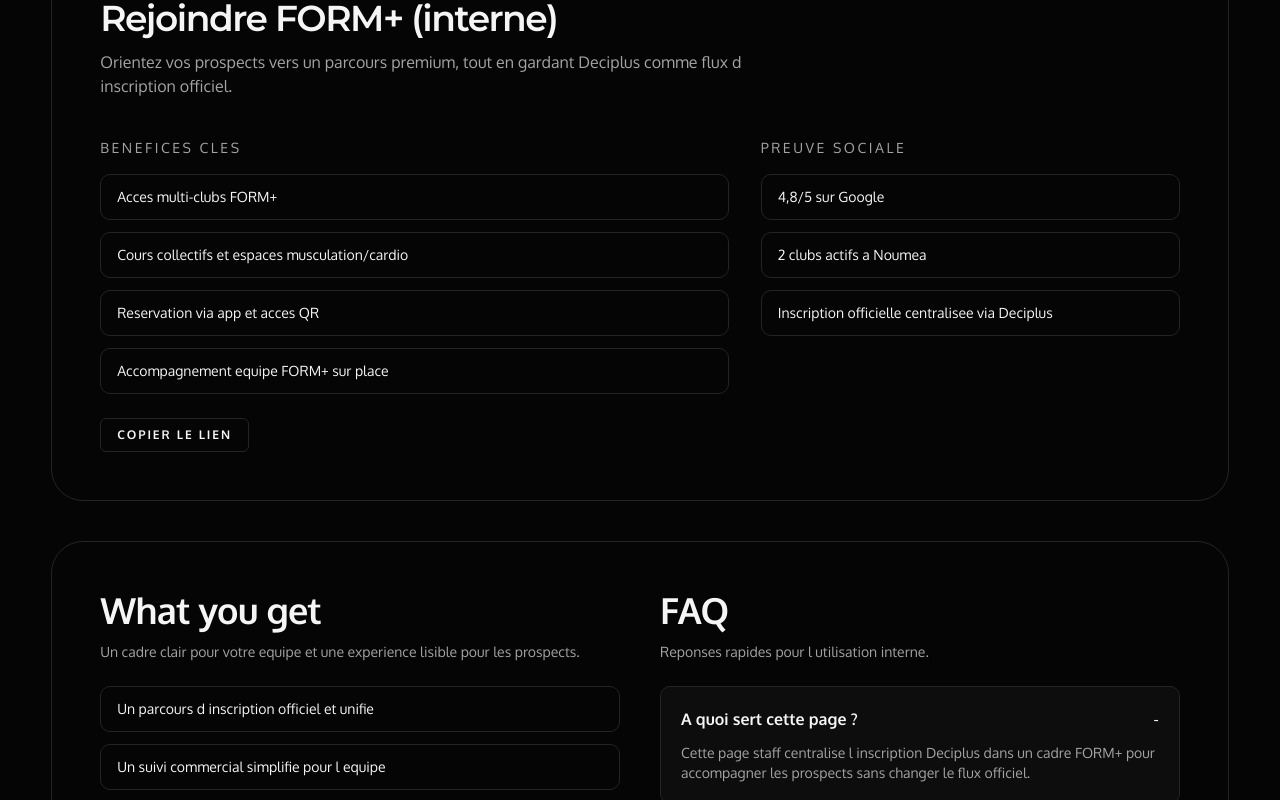
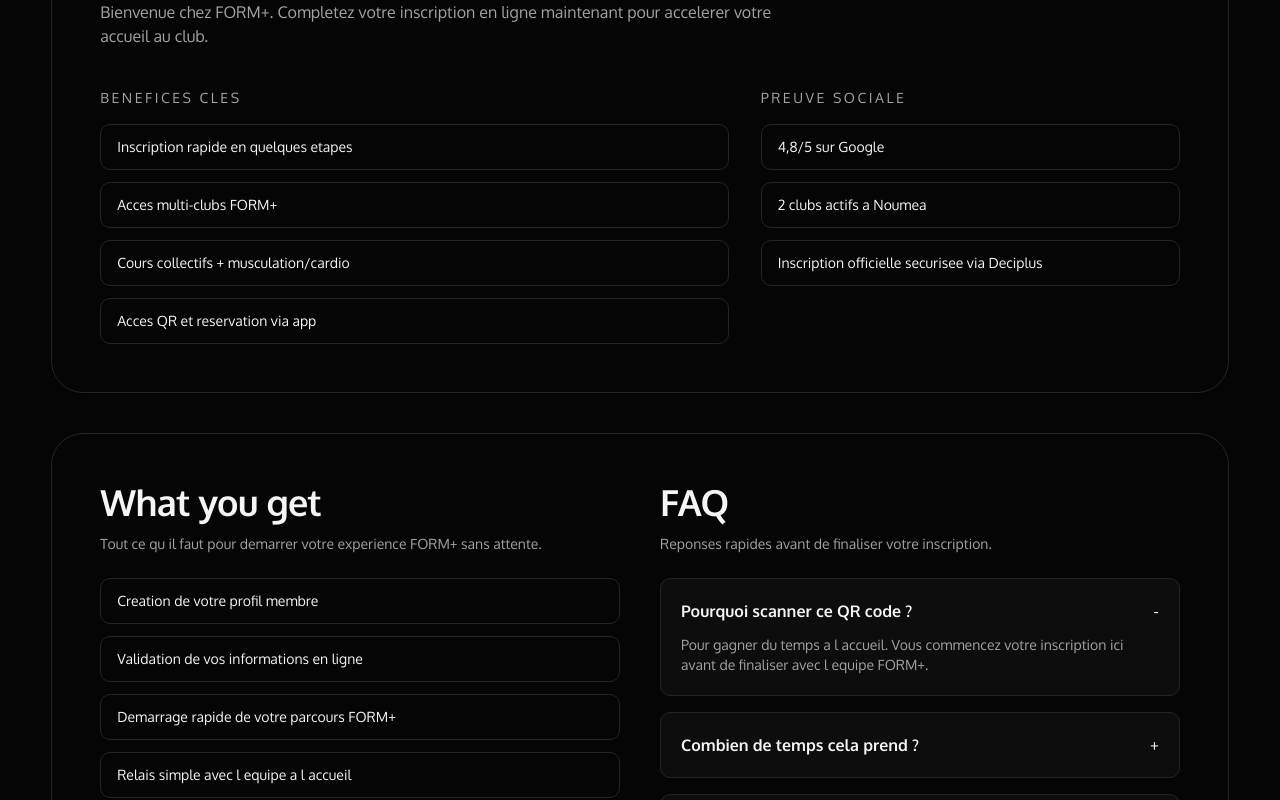
Before and after one commit to gillesbroustail/formplus-website-v2, a Next.js app: page /staff/inscription-6f9c2 in a window 1280 px wide. Shown: the part 300-1100 px from the top of the page. Built offline with nearby package versions, Linux system fonts and the light colour scheme.

Commit message:
Reframe hidden signup page for QR prospects with express messaging

```diff
--- a/src/app/staff/inscription-6f9c2/page.tsx
+++ b/src/app/staff/inscription-6f9c2/page.tsx
@@ -1,13 +1,12 @@
 import { Metadata } from 'next';
 import { SectionHeader } from '@/components/SectionHeader';
 import { DeciplusSignupEmbed } from '@/components/DeciplusSignupEmbed';
-import { CopyPageLinkButton } from '@/components/CopyPageLinkButton';
 import { FaqAccordion } from '@/components/FaqAccordion';
 import { siteConfig } from '@/config/site';
 
 export const metadata: Metadata = {
-  title: 'Page interne inscription',
-  description: 'Page interne FORM+ pour inscription Deciplus.',
+  title: 'Inscription rapide FORM+',
+  description: 'Inscription FORM+ rapide via QR code et formulaire officiel Deciplus.',
   robots: {
     index: false,
     follow: false,
@@ -23,37 +22,37 @@ export const metadata: Metadata = {
 export default function StaffInscriptionPage() {
   const signupUrl = `${siteConfig.memberArea.baseUrl}/signUp`;
   const benefits = [
+    'Inscription rapide en quelques etapes',
     'Acces multi-clubs FORM+',
-    'Cours collectifs et espaces musculation/cardio',
-    'Reservation via app et acces QR',
-    'Accompagnement equipe FORM+ sur place'
+    'Cours collectifs + musculation/cardio',
+    'Acces QR et reservation via app'
   ];
   const socialProof = [
     '4,8/5 sur Google',
     '2 clubs actifs a Noumea',
-    'Inscription officielle centralisee via Deciplus'
+    'Inscription officielle securisee via Deciplus'
   ];
   const included = [
-    'Un parcours d inscription officiel et unifie',
-    'Un suivi commercial simplifie pour l equipe',
-    'Des informations prospect centralisees',
-    'Une transition fluide vers l app membre'
+    'Creation de votre profil membre',
+    'Validation de vos informations en ligne',
+    'Demarrage rapide de votre parcours FORM+',
+    'Relais simple avec l equipe a l accueil'
   ];
   const faqItems = [
     {
-      question: 'A quoi sert cette page ?',
+      question: 'Pourquoi scanner ce QR code ?',
       answer:
-        'Cette page staff centralise l inscription Deciplus dans un cadre FORM+ pour accompagner les prospects sans changer le flux officiel.'
+        'Pour gagner du temps a l accueil. Vous commencez votre inscription ici avant de finaliser avec l equipe FORM+.'
     },
     {
-      question: 'Puis-je partager ce lien en public ?',
+      question: 'Combien de temps cela prend ?',
       answer:
-        'Non. Cette URL est reservee a l equipe interne. Pour le public, utilisez les pages visibles du site FORM+.'
+        'La saisie initiale prend environ 30 secondes a 2 minutes selon les informations a renseigner.'
     },
     {
-      question: 'Pourquoi le formulaire est dans un iframe ?',
+      question: 'Mes informations sont-elles securisees ?',
       answer:
-        'Deciplus reste la source de verite pour l inscription. L iframe permet une experience integree tout en gardant le process officiel.'
+        'Oui. Le formulaire est heberge par Deciplus, la plateforme officielle d inscription de FORM+.'
     },
     {
       question: 'Que faire si le formulaire ne charge pas ?',
@@ -65,13 +64,10 @@ export default function StaffInscriptionPage() {
   return (
     <div className="container-wide section-pad">
       <section className="rounded-[2rem] border border-border bg-surface/60 p-8 md:p-12">
-        <p className="mb-4 inline-flex rounded-full border border-primary/50 bg-primary/10 px-4 py-2 text-xs uppercase tracking-[0.2em] text-primary">
-          Page interne - ne pas partager publiquement
-        </p>
         <SectionHeader
-          eyebrow="Staff"
-          title="Rejoindre FORM+ (interne)"
-          subtitle="Orientez vos prospects vers un parcours premium, tout en gardant Deciplus comme flux d inscription officiel."
+          eyebrow="Inscription Express"
+          title="Gagnez du temps en scannant ici"
+          subtitle="Bienvenue chez FORM+. Completez votre inscription en ligne maintenant pour accelerer votre accueil au club."
         />
         <div className="mt-8 grid gap-8 lg:grid-cols-[1.2fr_0.8fr]">
           <div>
@@ -95,18 +91,13 @@ export default function StaffInscriptionPage() {
             </div>
           </div>
         </div>
-        <div className="mt-6">
-          <CopyPageLinkButton />
-        </div>
       </section>
 
       <section className="mt-10 rounded-[2rem] border border-border bg-surface/60 p-8 md:p-12">
         <div className="grid gap-10 lg:grid-cols-2">
           <div>
             <h2 className="text-3xl font-semibold text-text md:text-4xl">What you get</h2>
-            <p className="mt-3 text-sm text-muted">
-              Un cadre clair pour votre equipe et une experience lisible pour les prospects.
-            </p>
+            <p className="mt-3 text-sm text-muted">Tout ce qu il faut pour demarrer votre experience FORM+ sans attente.</p>
             <ul className="mt-6 grid gap-3 text-sm text-muted">
               {included.map((item) => (
                 <li key={item} className="rounded-2xl border border-border bg-bg px-4 py-3 text-text">
@@ -117,7 +108,7 @@ export default function StaffInscriptionPage() {
           </div>
           <div>
             <h2 className="text-3xl font-semibold text-text md:text-4xl">FAQ</h2>
-            <p className="mt-3 text-sm text-muted">Reponses rapides pour l utilisation interne.</p>
+            <p className="mt-3 text-sm text-muted">Reponses rapides avant de finaliser votre inscription.</p>
             <div className="mt-6">
               <FaqAccordion items={faqItems} />
             </div>
@@ -126,7 +117,9 @@ export default function StaffInscriptionPage() {
       </section>
 
       <section className="mt-10" aria-label="Inscription Deciplus">
-        <DeciplusSignupEmbed src={signupUrl} />
+        <div className="mx-auto max-w-6xl">
+          <DeciplusSignupEmbed src={signupUrl} />
+        </div>
       </section>
     </div>
   );
```
